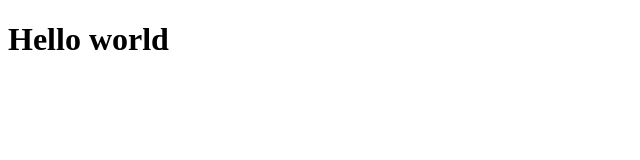
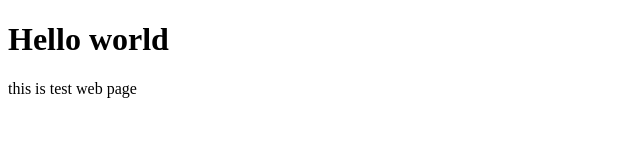
Before and after one commit to grabych-jr3/testing, a plain HTML site: page index.html in a window 1280 px wide. Shown: the whole page, without its empty margins (0-640 px from the left). Drawn offline with Linux system fonts and the light colour scheme.

Commit message:
new text

```diff
--- a/index.html
+++ b/index.html
@@ -7,6 +7,7 @@
 </head>
 <body>
     <h1>Hello world</h1>
+    <p>this is test web page</p>
     <script src="main.js"></script>
 </body>
 </html>
```
